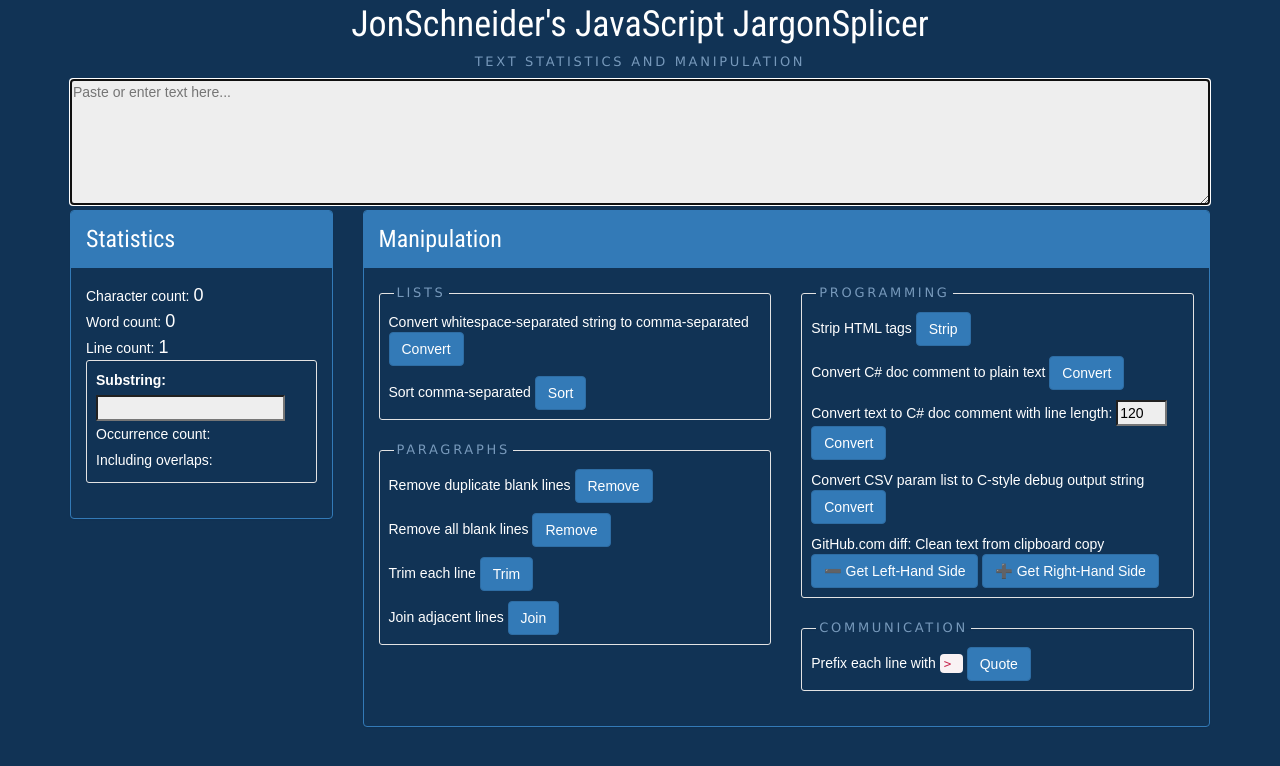
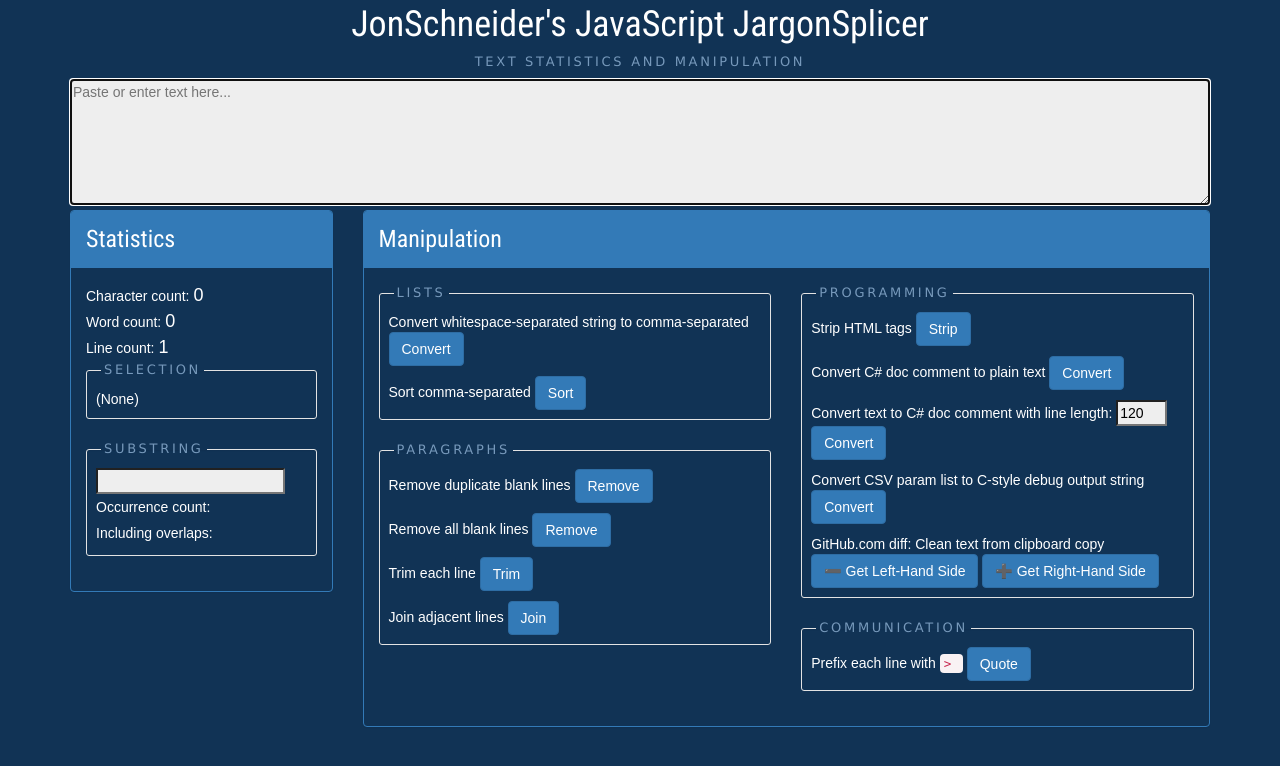
Before and after one commit to jschneid/jargon-splicer, a React (Create React App) app: page / in a window 1280 px wide. Shown: the top 766 px of the page. Built offline with nearby package versions, Linux system fonts and the light colour scheme; a web font is replaced by a local one.

Commit message:
Add selected text character count

```diff
--- a/src/App.js
+++ b/src/App.js
@@ -9,6 +9,7 @@ export default class App extends React.Component {
 
     // This is the "Controlled component" pattern: https://reactjs.org/docs/forms.html
     this.state = { text: '' };
+
 
     this.editorRef = React.createRef();
     this.selectNeeded = false;
@@ -42,7 +43,7 @@ export default class App extends React.Component {
         />
         <div className="row">
           <div className="col-md-3">
-            <StatisticsDisplay text={this.state.text} />
+            <StatisticsDisplay text={this.state.text} editorRef={this.editorRef} />
           </div>
           <div className="col-md-9">
             <Tools text={this.state.text} setText={(text) => this.setText.bind(this)} />
--- a/src/StatisticsDisplay.js
+++ b/src/StatisticsDisplay.js
@@ -8,6 +8,32 @@ export default class StatisticsDisplay extends React.Component {
     };
 
     this.handleSearchStringChange = this.handleSearchStringChange.bind(this);
+  }
+
+  componentDidMount() {
+    this.editor = this.props.editorRef.current;
+
+    // Update the selected character count when the selection might have changed
+    this.editor.addEventListener('select', () => {
+      this.forceUpdate();
+    });
+
+    // Update the selected character count when the selection might have changed
+    this.editor.addEventListener('keydown', () => {
+      this.forceUpdate();
+    });
+
+    // Update the selected character count when the selection might have changed
+    this.editor.onclick = () => {
+      this.forceUpdate();
+    };
+
+    // Update the selected character count as the user is dragging the mouse around. Seems performant enough!
+    this.editor.addEventListener('mousemove', (e) => {
+      if (e.button == 0) {
+        this.forceUpdate();
+      }
+    });
   }
 
   getCharacterCount() {
@@ -84,9 +110,24 @@ export default class StatisticsDisplay extends React.Component {
           Word count: <span className="big">{this.getWordCount()}</span>
           <br />
           Line count: <span className="big">{this.getLineCount()}</span>
-          <br />
+
           <fieldset className="well well-sm">
-            <label htmlFor="stringToSearchFor">Substring:</label>
+            <legend>Selection</legend>
+
+            {(this.editor && (this.editor.selectionEnd - this.editor.selectionStart) > 0) &&
+              <div>
+                Character count: <span className="big">{this.editor.selectionEnd - this.editor.selectionStart}</span>
+              </div>
+            }
+            {(this.editor == null || (this.editor.selectionEnd - this.editor.selectionStart) <= 0) &&
+              <div>
+                (None)
+              </div>
+            }
+          </fieldset>
+
+          <fieldset className="well well-sm">
+            <legend>Substring</legend>
             <input type="text" value={this.state.searchString} onChange={(e) => this.handleSearchStringChange(e)} />
             <br />
             Occurrence count: <strong><span className="big">{this.getOccurrenceCount()}</span></strong>
```
Also changed, not shown: 1 other file (tests, documents, lock files or other folders).
